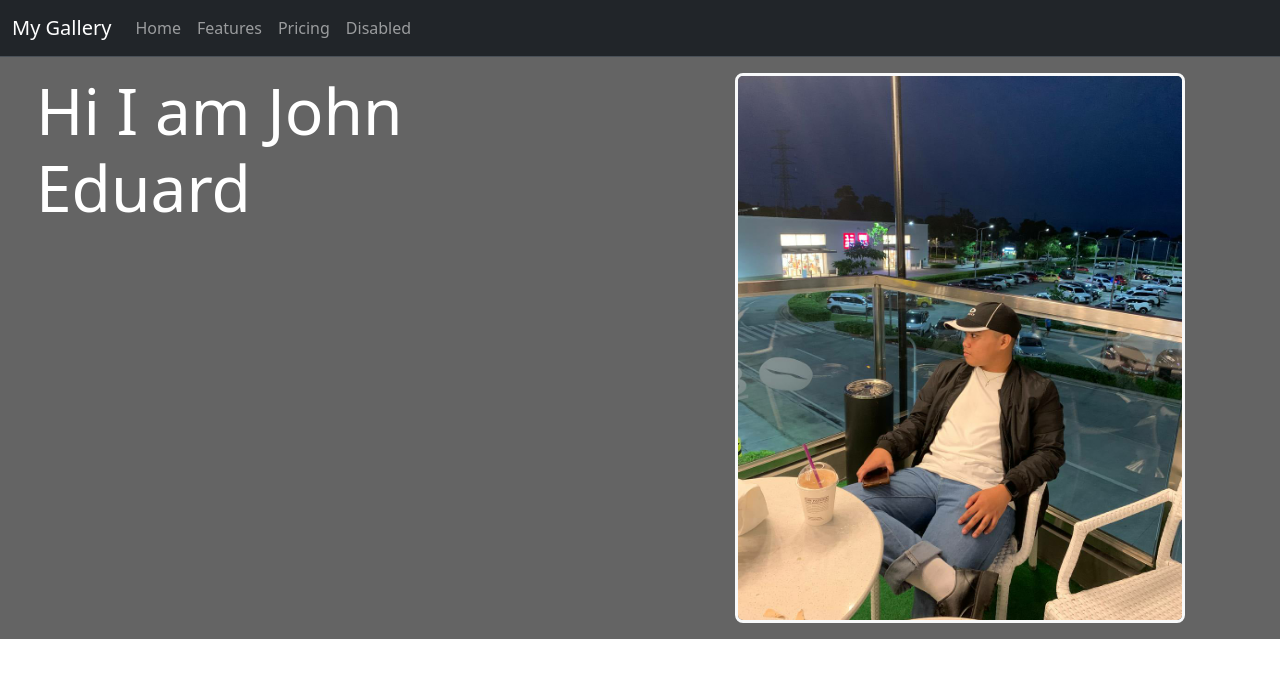
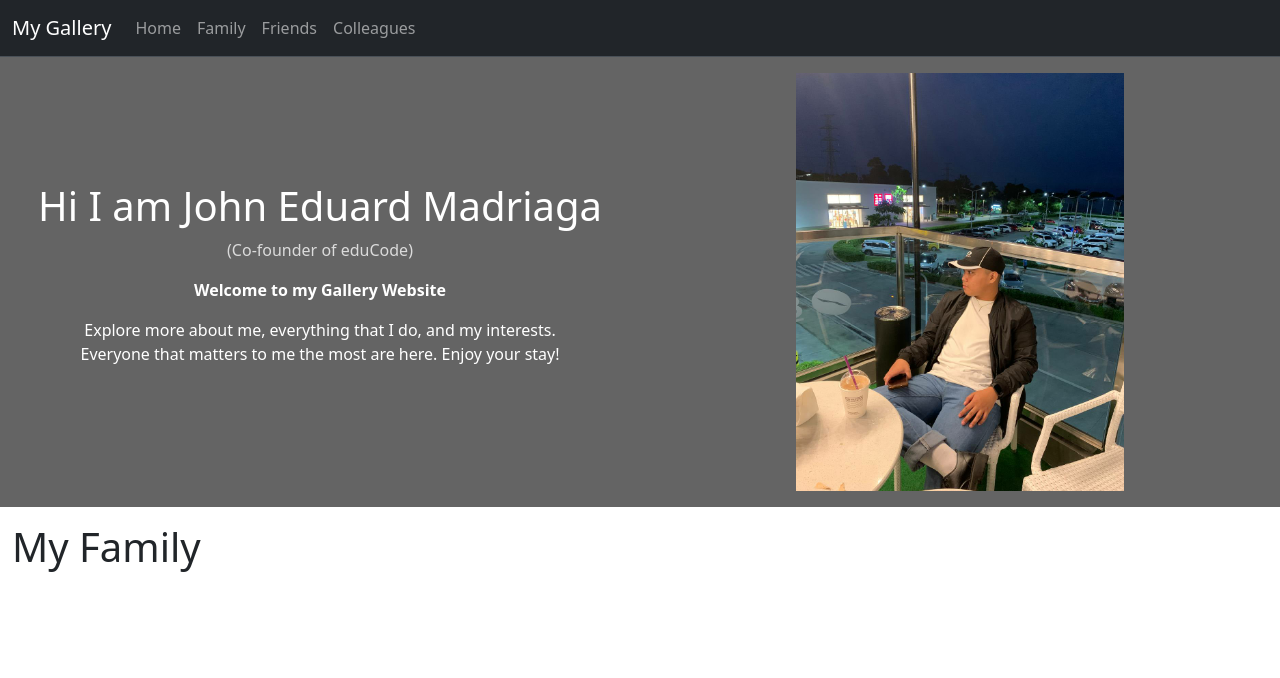
Before and after one commit to EduCode597/Gallery, a plain HTML site: page index.html in a window 1280 px wide. Drawn offline with nearby package versions, Linux system fonts and the light colour scheme.

Commit message:
test in other device

```diff
--- a/index.html
+++ b/index.html
@@ -26,16 +26,16 @@
                         <div class="collapse navbar-collapse" id="navbarNav">
                             <ul class="navbar-nav">
                                 <li class="nav-item">
-                                    <a class="nav-link" aria-current="page" href="#">Home</a>
+                                    <a class="nav-link" aria-current="page" href="#Home">Home</a>
                                 </li>
                                 <li class="nav-item">
-                                    <a class="nav-link" href="#">Features</a>
+                                    <a class="nav-link" href="#">Family</a>
                                 </li>
                                 <li class="nav-item">
-                                    <a class="nav-link" href="#">Pricing</a>
+                                    <a class="nav-link" href="#">Friends</a>
                                 </li>
                                 <li class="nav-item">
-                                    <a class="nav-link" aria-disabled="true">Disabled</a>
+                                    <a class="nav-link" href="#">Colleagues</a>
                                 </li>
                             </ul>
                         </div>
@@ -43,15 +43,23 @@
                 </nav>
             </div>
         </div>
-        <div class="row" style="background-color: rgb(100, 100, 100); color: white;">
-            <div class="col-6">
-                <div class="ms-4 mt-3 display-3">
-                    <strong>Hi I am John Eduard</strong>
-                </div>
+        <div class="row align-items-center" id="Home" style="background-color: rgb(100, 100, 100); color: white;">
+            <div class="col-12 col-md-6  text-center">
+                <h1 class="mt-3">Hi I am John Eduard Madriaga</h1>
+                <p style="color: rgb(219, 219, 219);">(Co-founder of eduCode)</p>
+                <strong>Welcome to my Gallery Website</strong>
+                <p class="py-3 px-5">Explore more about me, everything that I do, and my interests.
+                Everyone that matters to me the most are here. Enjoy your stay!
+                </p>
             </div>
-            <div class="col-6 justify-content-center d-flex align-items-center">
-                <img src="images/myPic.jpg" id="myPic" class="img-fluid m-3 rounded-3 border border-3 border-light"
+            <div class="col-12 col-md-6 text-center">
+                <img src="images/myPic.jpg" id="myPic" class=" img-fluid rounded-3 p-3 border-light"
                     alt="My Picture">
+            </div>
+        </div>
+        <div class="row mt-3">
+            <div class="col">
+                <h1>My Family</h1>
             </div>
         </div>
     </div>
--- a/style.css
+++ b/style.css
@@ -1,4 +1,4 @@
 #myPic {
-    width: 450px;
-    height: 550px;
+    width: 360px;
+    height: 450px;
 }
```
